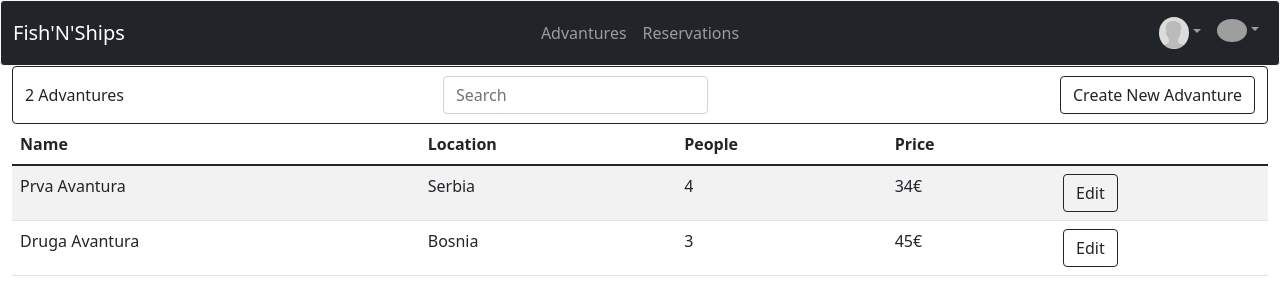
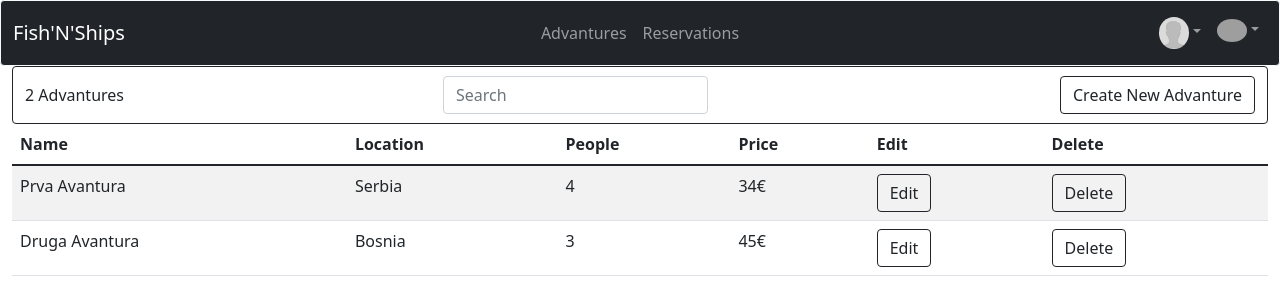
Before and after one commit to SteX266/mrs-isa, a React (Create React App) app in the folder frontend/: page /advantures in a window 1280 px wide. Shown: the top 306 px of the page. Built offline with nearby package versions, Linux system fonts and the light colour scheme; grey boxes are pictures that could not be loaded.

Commit message:
#3.9.1.1 brisanje avanture

```diff
--- a/frontend/src/components/InstructorAdvantureView.jsx
+++ b/frontend/src/components/InstructorAdvantureView.jsx
@@ -33,7 +33,7 @@ class InstructorAdvantureView extends Component {
             </Navbar>
 
             <Table striped hover className="rounded" >
-                <TableHeader headers={["Name", "Location", "People", "Price"]}></TableHeader>
+                <TableHeader headers={["Name", "Location", "People", "Price", "Edit" , "Delete"]}></TableHeader>
                 <TableBody listings={this.state.listings}></TableBody>
             </Table>
         </Container>);
@@ -50,7 +50,12 @@ class SearchForm extends Component {
     }
 }
 
+
 class EditableTableRow extends Component {
+
+    DeleteButtonHendler(){
+        alert("aaaa")
+    }
     render() {
         return (
             <tr id={this.props.listing.id}>
@@ -59,6 +64,7 @@ class EditableTableRow extends Component {
                 <td>{this.props.listing.people}</td>
                 <td>{this.props.listing.price}€</td>
                 <td><Button href={`/advantures/${this.props.listing.id}`} variant="outline-dark">Edit</Button></td>
+                <td><Button id = {this.props.listing.id} onClick={this.DeleteButtonHendlr} variant="outline-dark">Delete</Button></td>
             </tr>
         );
     }
```
